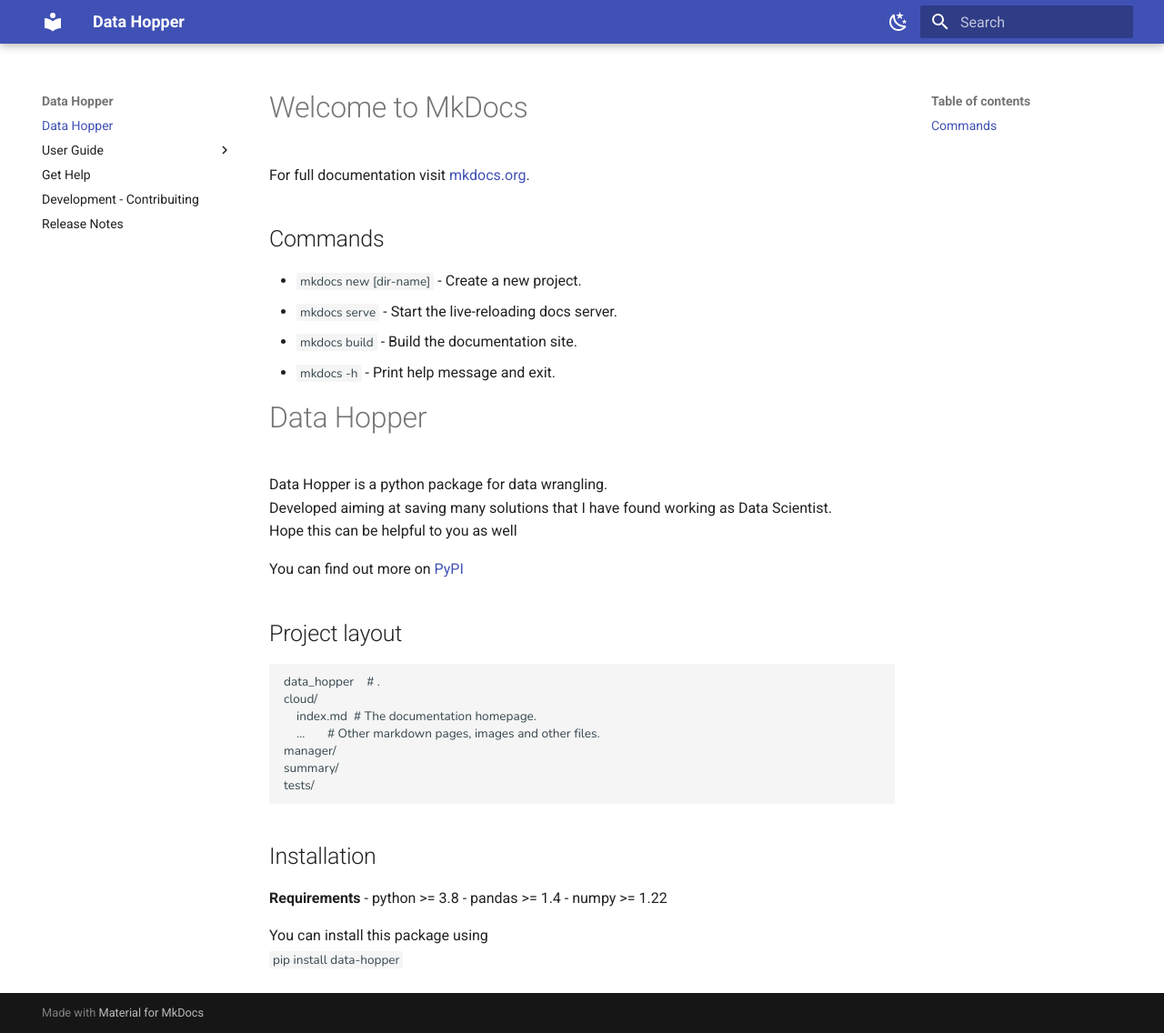
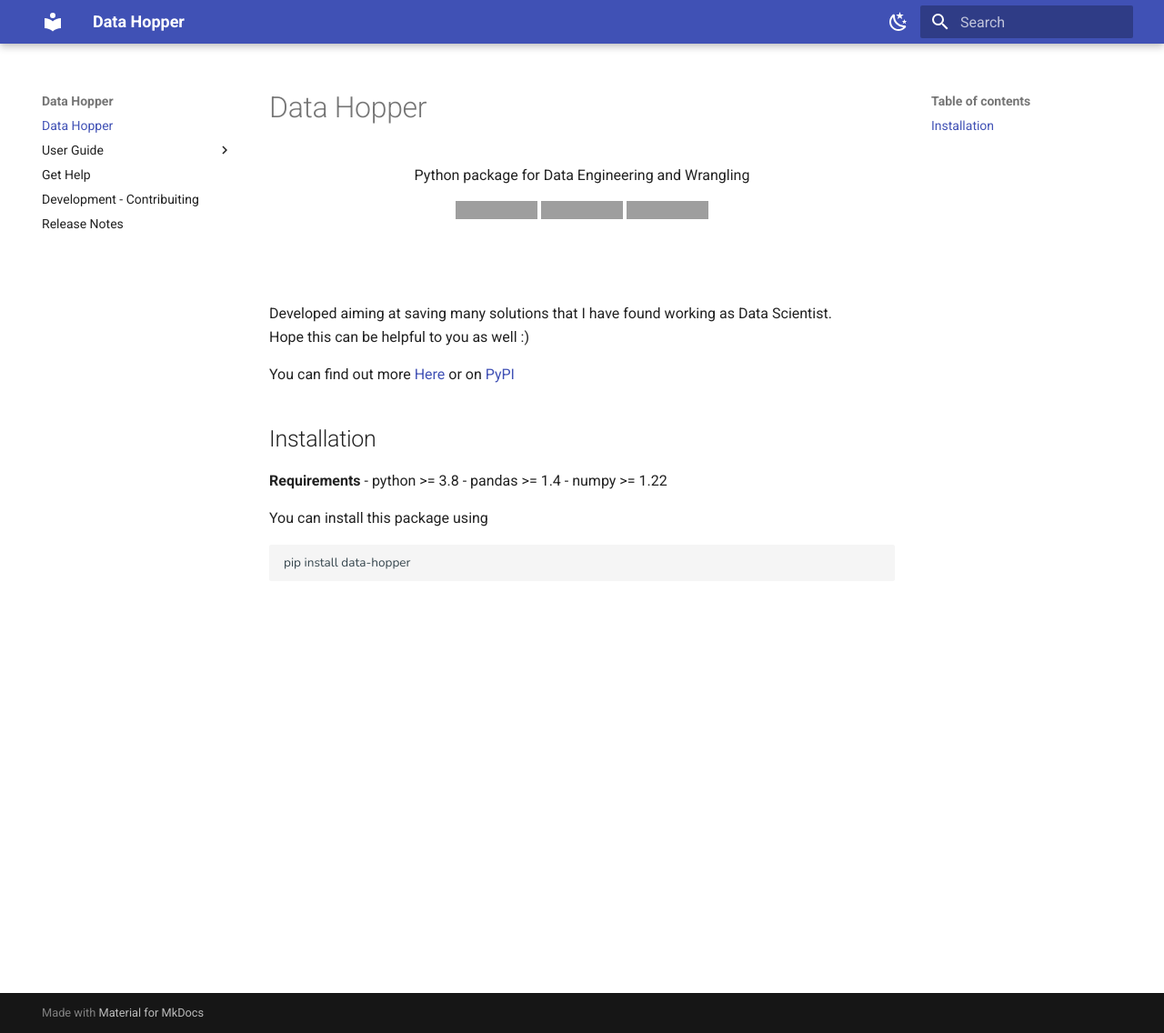
Before and after one commit to tomasoak/datahopper, an MkDocs documentation site: the page built from docs/index.md, in a window 1280 px wide and 1136 px high. Shown: the whole window at 91% size. Built offline with MkDocs 1.6.1 and Material for MkDocs 9.7.7, drawn with Linux system fonts in a browser that asks for light colours; grey boxes are pictures that could not be loaded.

Commit message:
Update index.md

````diff
--- a/docs/index.md
+++ b/docs/index.md
@@ -1,34 +1,24 @@
-# Welcome to MkDocs
-
-For full documentation visit [mkdocs.org](https://www.mkdocs.org).
-
-## Commands
-
-* `mkdocs new [dir-name]` - Create a new project.
-* `mkdocs serve` - Start the live-reloading docs server.
-* `mkdocs build` - Build the documentation site.
-* `mkdocs -h` - Print help message and exit.
+<p align="center">
+  Python package for Data Engineering and Wrangling
+</p>
+<p align="center">
+<a href="https://data-hopper.netlify.app/">
+    <img alt="GitHub last commit" src="https://img.shields.io/github/last-commit/tomasoak/data_hopper">
+    <img src="https://api.netlify.com/api/v1/badges/ec8a8e7a-e928-4711-9272-7206f2163125/deploy-status" alt="Netlify status">
+</a>
+  <a href="https://badge.fury.io/py/data-hopper"><img src="https://badge.fury.io/py/data-hopper.svg" alt="PyPI version" height="18"></a>
+</p>
+<br>
 
 
-# Data Hopper
-Data Hopper is a python package for data wrangling.
 <br>
 Developed aiming at saving many solutions that I have found working as Data Scientist.
 <br>
-Hope this can be helpful to you as well
+Hope this can be helpful to you as well :)
 
-You can find out more on [PyPI](https://pypi.org/project/data-hopper/)
+You can find out more [Here](https://data-hopper.netlify.app/) or on [PyPI](https://pypi.org/project/data-hopper/)
 
 
-## Project layout
-
-    data_hopper    # .
-    cloud/
-        index.md  # The documentation homepage.
-        ...       # Other markdown pages, images and other files.
-    manager/
-    summary/
-    tests/
 
 
 ## Installation
@@ -39,4 +29,6 @@
 
 You can install this package using
 <br>
-```pip install data-hopper```
+```console
+pip install data-hopper
+```
````
